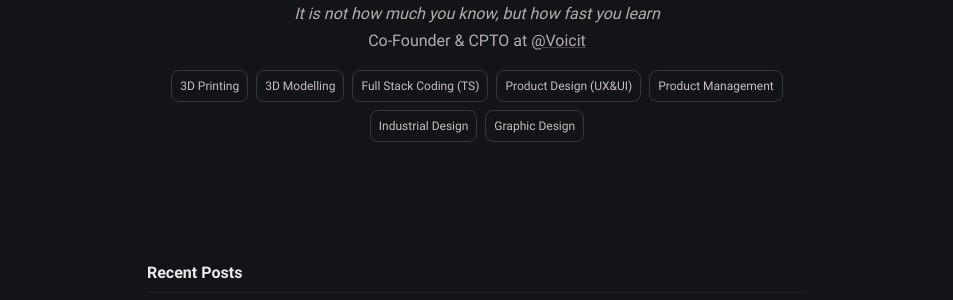
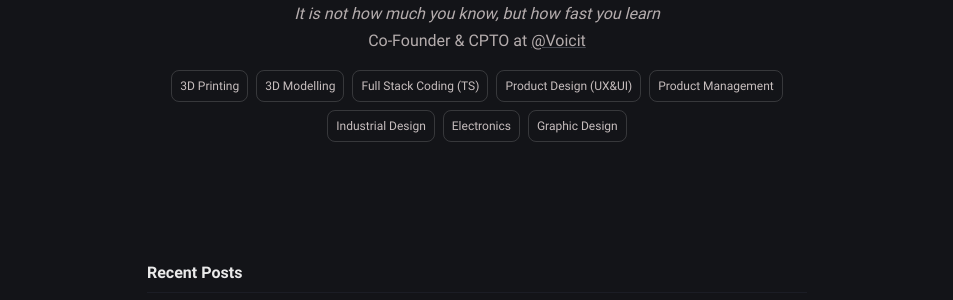
Before and after one commit to rafatorgar/rafatorgar.github.io, a Jekyll site: the page built from index.md, in a window 1280 px wide. Shown: the part 247-547 px from the top of the page, without its empty margins (163-1116 px from the left). Built offline with Jekyll 4.4.1, drawn with Linux system fonts in a browser that asks for light colours.

Commit message:
feat: updating tags

```diff
--- a/_includes/author.html
+++ b/_includes/author.html
@@ -29,6 +29,7 @@
       title="View my design portfolio"
       >Industrial Design</span
     >
+    <span class="love-tag love-tag-electronics">Electronics</span>
     <span class="love-tag love-tag-design">Graphic Design</span>
   </div>
 </div>
```
